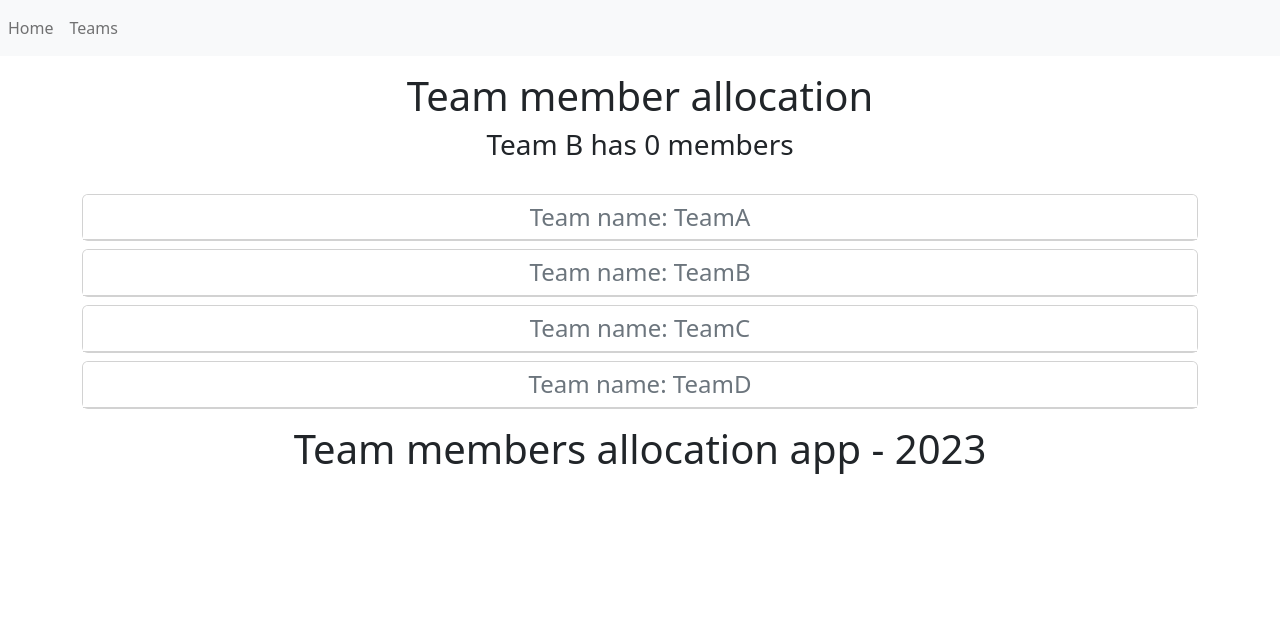
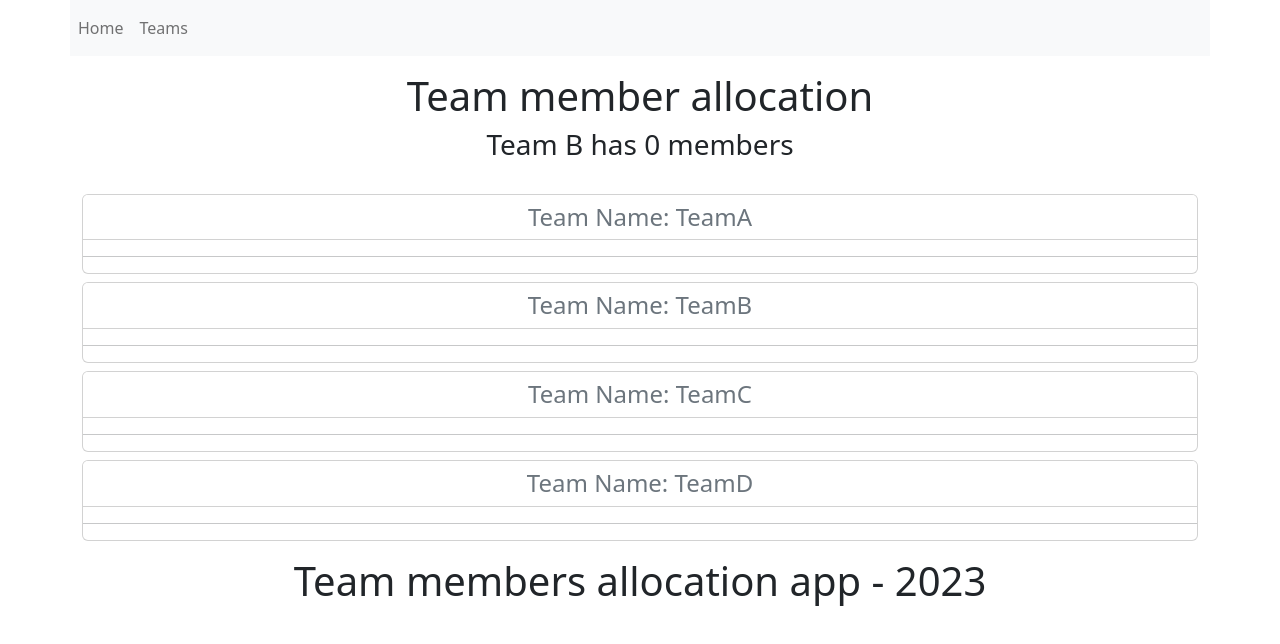
Before and after one commit to AnastasyMeleshko/react-team-members-app, a React (Create React App) app: page /GroupedTeamMembers in a window 1280 px wide. Shown: the top 644 px of the page. Built offline with nearby package versions, Linux system fonts and the light colour scheme.

Commit message:
feat: add styles for nav bar

```diff
--- a/src/App.js
+++ b/src/App.js
@@ -135,7 +135,7 @@ function App() {
 
                 </Route>
                 <Route path="/GroupedTeamMembers"
-                       element={<GroupedTeamMembers employees={employees} selectedTeam={selectedTeam} setTeam={setTeam}/>}>
+                       element={<GroupedTeamMembers key={Math.random() - 1} employees={employees} selectedTeam={selectedTeam} setTeam={setTeam}/>}>
                 </Route>
                 <Route path="/*"
                        element={<NotFound/>}>
--- a/src/components/GroupedTeamMembers.jsx
+++ b/src/components/GroupedTeamMembers.jsx
@@ -1,86 +1,89 @@
 import React from "react";
 import {useState} from "react";
 
-const GroupedTeamMembers = ({employees, selectedTeam, setTeam}) => {
+const GroupedTeamMembers = ({ employees, selectedTeam, setTeam }) => {
 
     const [groupedEmployees, setGroupedData] = useState(groupTeamMembers());
 
     function groupTeamMembers() {
-       let teams = [];
-
-       let teamAMembers = employees.filter((employee) => employee.teamName === "TeamA");
-       let teamA = {
-           team: "TeamA",
-           members: teamAMembers,
-           collapsed: selectedTeam === 'TeamA' ? false : true
+        var teams = [];
+        for (var i = 0; i < 4; i++) {
+            var TeamNumber = String.fromCharCode(65 + i);
+            var teamName = `Team${TeamNumber}`
+            var team = {
+                team: teamName,
+                members: employees.filter(employee => employee.teamName === teamName),
+                collapsed: selectedTeam === teamName ? false : true
             }
-       teams.push(teamA);
-
-       let teamBMembers = employees.filter((employee) => employee.teamName === "TeamB");
-       let teamB = {
-           team: "TeamB",
-           members: teamBMembers,
-           collapsed: selectedTeam === 'TeamB' ? false : true
-       }
-       teams.push(teamB);
-
-       let teamCMembers = employees.filter((employee) => employee.teamName === "TeamC");
-       let teamC = {
-           team: "TeamC",
-           members: teamCMembers,
-           collapsed: selectedTeam === 'TeamC' ? false : true
-       }
-       teams.push(teamC);
-
-       let teamDMembers = employees.filter((employee) => employee.teamName === "TeamD");
-       let teamD = {
-           team: "TeamD",
-           members: teamDMembers,
-           collapsed: selectedTeam === 'TeamD' ? false : true
-       }
-       teams.push(teamD);
-
-       return teams;
+            teams.push(team)
         }
 
+        return teams
+    }
+
+    // function groupTeamMembers() {
+    //     var teams = [];
+    //
+    //     var teamAMembers = employees.filter((employee) => employee.teamName === 'TeamA');
+    //     var teamA = { team: 'TeamA', members: teamAMembers, collapsed: selectedTeam === 'TeamA' ? false : true }
+    //     teams.push(teamA);
+    //
+    //     var teamBMembers = employees.filter((employee) => employee.teamName === 'TeamB');
+    //     var teamB = { team: 'TeamB', members: teamBMembers, collapsed: selectedTeam === 'TeamB' ? false : true }
+    //     teams.push(teamB);
+    //
+    //     var teamCMembers = employees.filter((employee) => employee.teamName === 'TeamC');
+    //     var teamC = { team: 'TeamC', members: teamCMembers, collapsed: selectedTeam === 'TeamC' ? false : true }
+    //     teams.push(teamC);
+    //
+    //     var teamDMembers = employees.filter((employee) => employee.teamName === 'TeamD');
+    //     var teamD = { team: 'TeamD', members: teamDMembers, collapsed: selectedTeam === 'TeamD' ? false : true }
+    //     teams.push(teamD);
+    //
+    //     return teams;
+    //
+    // }
+
     function handleTeamClick(event) {
-        let newGroupedData = groupedEmployees.map((groupedData) => groupedData.team === event.currentTarget.id ? { ...groupedData, collapsed: !groupedData.collapsed } : groupedData);
-        setGroupedData(newGroupedData);
+        var transformedGroupData = groupedEmployees.map((groupedData) => groupedData.team === event.currentTarget.id
+            ? { ...groupedData, collapsed: !groupedData.collapsed }
+            : groupedData);
+        setGroupedData(transformedGroupData);
         setTeam(event.currentTarget.id);
     }
 
-    return(
+    return (
         <main className="container">
             {
                 groupedEmployees.map((item) => {
-                  return(
-                      <div key={item.team} className="card mt-2" style={{cursor:"pointer"}}>
-                         <h4 id={item.team} className="card-header text-secondary bg-white"
-                             onClick={handleTeamClick}>
-                            Team name: {item.team}
+                    return (
+                        <div key={item.team} className='card mt-2' style={{ cursor: "pointer" }}>
+                            <h4 id={item.team} className="card-header text-secondary bg-white" onClick={handleTeamClick}>
+                                Team Name: {item.team}
                             </h4>
                             <div id={"collapse_" + item.team}
-                               className={item.collapsed === true ? "collapse" : "" }>
-                          <hr/>
+                                 className={item.collapsed === true ? "collapse" : ""}>
+                                <hr />
                                 {
-                                  item.members.map((member) => {
-                                      return(
+                                    item.members.map(member => {
+                                        return (
                                             <div className="mt-2">
                                                 <h5 className="card-title mt-2">
-                                                  <span className="text-dark">Full name: {member.fullName}</span>
+                                                    <span className="text-dark">Full Name: {member.fullName}</span>
                                                 </h5>
                                                 <p>Designation: {member.designation}</p>
                                             </div>
-                                      )
+                                        );
                                     })
                                 }
                             </div>
+                            <hr />
                         </div>
-                  )
+                    );
                 })
             }
         </main>
     )
+
 }
-
-export default GroupedTeamMembers;
+export default GroupedTeamMembers
--- a/src/components/Nav.jsx
+++ b/src/components/Nav.jsx
@@ -4,7 +4,7 @@ import {Link} from "react-router-dom";
 const Nav = () => {
 
     return(
-       <nav className="navbar navbar-expand-lg navbar-light bg-light">
+            <nav className="navbar navbar-expand-lg navbar-light bg-light container">
                 <ul className="navbar-nav me-auto mb-2 mb-lg-0">
                     <li className="nav-item">
                         <Link className="nav-link" to="/">Home</Link>
--- a/src/components/TeamMembers.jsx
+++ b/src/components/TeamMembers.jsx
@@ -3,11 +3,12 @@ import TeamMembersCard from "./TeamMembersCard";
 
 const TeamMembers = ({employees, handleEmployeeCardClick, selectedTeam}) => {
     return(
-            employees.map((employee) => {
-                return(
-                    <TeamMembersCard employee={employee} handleEmployeeCardClick={handleEmployeeCardClick} selectedTeam={selectedTeam}/>
-                )
-                })
+        employees.map((employee) => {
+            return(
+                <TeamMembersCard
+                    key={employee.key}
+                    employee={employee} handleEmployeeCardClick={handleEmployeeCardClick} selectedTeam={selectedTeam}/>
+            )})
     )
 }
 
```
Lines whose indentation alone changed are shown as unchanged.
